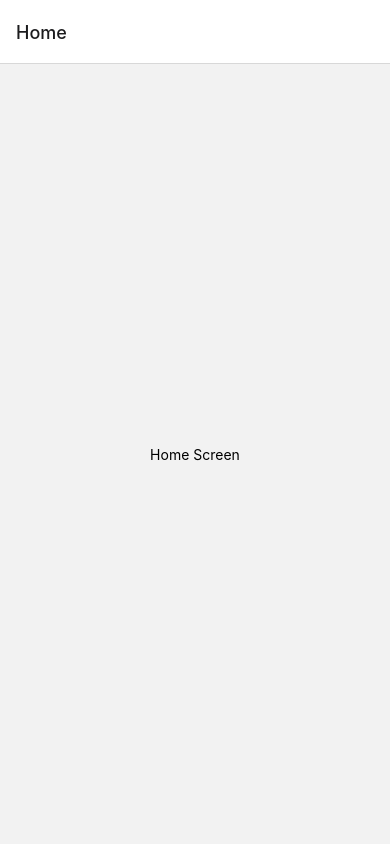
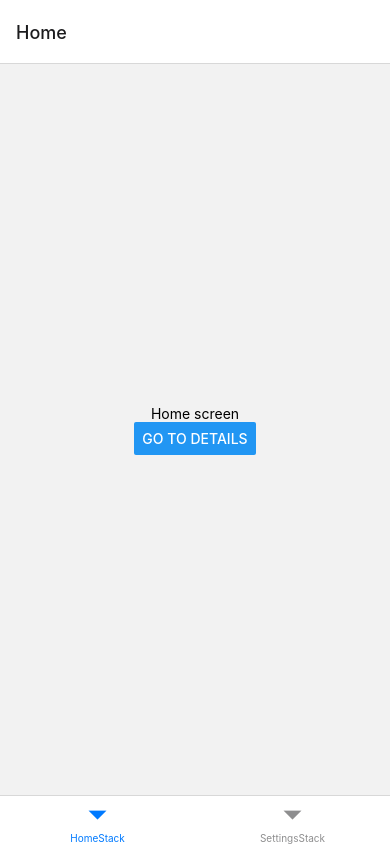
Before and after one commit to nogran/salve.seu.treino.ui, a React Native app: screen /Home in a window 390 px wide. Built offline with nearby package versions, Linux system fonts and the light colour scheme.

Commit message:
impl screens

```diff
--- a/App.tsx
+++ b/App.tsx
@@ -1,25 +1,42 @@
 import { NavigationContainer } from '@react-navigation/native';
 import { createNativeStackNavigator } from '@react-navigation/native-stack';
+import { createBottomTabNavigator } from '@react-navigation/bottom-tabs';
 import React from 'react';
-import { Text, View } from 'react-native';
+import HomeScreen from './src/screens/HomeScreen';
+import DetailsScreen from './src/screens/DetailsScreen';
+import SettingsScreen from './src/screens/SettingsScreen';
 
-const Stack = createNativeStackNavigator();
+const HomeStack = createNativeStackNavigator();
 
-function HomeScreen() {
+function HomeStackScreen() {
   return (
-    <View style={{ flex: 1, alignItems: 'center', justifyContent: 'center' }}>
-      <Text>Home Screen</Text>
-    </View>
+    <HomeStack.Navigator>
+      <HomeStack.Screen name="Home" component={HomeScreen} />
+      <HomeStack.Screen name="Details" component={DetailsScreen} />
+    </HomeStack.Navigator>
   );
 }
 
-function App(): React.JSX.Element {
+const SettingsStack = createNativeStackNavigator();
+
+function SettingsStackScreen() {
+  return (
+    <SettingsStack.Navigator>
+      <SettingsStack.Screen name="Settings" component={SettingsScreen} />
+      <SettingsStack.Screen name="Details" component={DetailsScreen} />
+    </SettingsStack.Navigator>
+  );
+}
+
+const Tab = createBottomTabNavigator();
+
+function App() {
   return (
     <NavigationContainer>
-
-      <Stack.Navigator>
-        <Stack.Screen name="Home" component={HomeScreen} />
-      </Stack.Navigator>
+      <Tab.Navigator screenOptions={{ headerShown: false }}>
+        <Tab.Screen name="HomeStack" component={HomeStackScreen} />
+        <Tab.Screen name="SettingsStack" component={SettingsStackScreen} />
+      </Tab.Navigator>
     </NavigationContainer>
   );
 }
--- a/package.json
+++ b/package.json
@@ -10,6 +10,7 @@
     "test": "jest"
   },
   "dependencies": {
+    "@react-navigation/bottom-tabs": "^6.5.20",
     "@react-navigation/native": "^6.1.17",
     "@react-navigation/native-stack": "^6.9.26",
     "react": "18.2.0",
--- /dev/null
+++ b/src/screens/DetailsScreen/DetailsScreen.tsx
@@ -0,0 +1,12 @@
+import React from "react";
+import { Text, View } from "react-native";
+
+const DetailsScreen = ({ navigation }) => {
+    return (
+        <View style={{ flex: 1, justifyContent: 'center', alignItems: 'center' }}>
+            <Text>Details!</Text>
+        </View>
+    );
+}
+
+export default DetailsScreen;
--- /dev/null
+++ b/src/screens/DetailsScreen/index.tsx
@@ -0,0 +1,4 @@
+import DetailsScreen from "./DetailsScreen";
+
+
+export default DetailsScreen
--- /dev/null
+++ b/src/screens/HomeScreen/HomeScreen.tsx
@@ -0,0 +1,15 @@
+import { Button, Text, View } from "react-native";
+
+const HomeScreen = ({ navigation }) => {
+    return (
+        <View style={{ flex: 1, justifyContent: 'center', alignItems: 'center' }}>
+            <Text>Home screen</Text>
+            <Button
+                title="Go to Details"
+                onPress={() => navigation.navigate('Details')}
+            />
+        </View>
+    );
+}
+
+export default HomeScreen;
--- /dev/null
+++ b/src/screens/HomeScreen/index.tsx
@@ -0,0 +1,4 @@
+import HomeScreen from "./HomeScreen";
+
+
+export default HomeScreen
--- /dev/null
+++ b/src/screens/SettingsScreen/SettingsScreen.tsx
@@ -0,0 +1,15 @@
+import { Button, Text, View } from "react-native";
+
+const SettingsScreen = ({ navigation }) => {
+    return (
+        <View style={{ flex: 1, justifyContent: 'center', alignItems: 'center' }}>
+            <Text>Settings screen</Text>
+            <Button
+                title="Go to Details"
+                onPress={() => navigation.navigate('Details')}
+            />
+        </View>
+    );
+}
+
+export default SettingsScreen;
--- /dev/null
+++ b/src/screens/SettingsScreen/index.tsx
@@ -0,0 +1,4 @@
+import SettingsScreen from "./SettingsScreen";
+
+
+export default SettingsScreen
```
Also changed, not shown: 1 other file (tests, documents, lock files or other folders).
